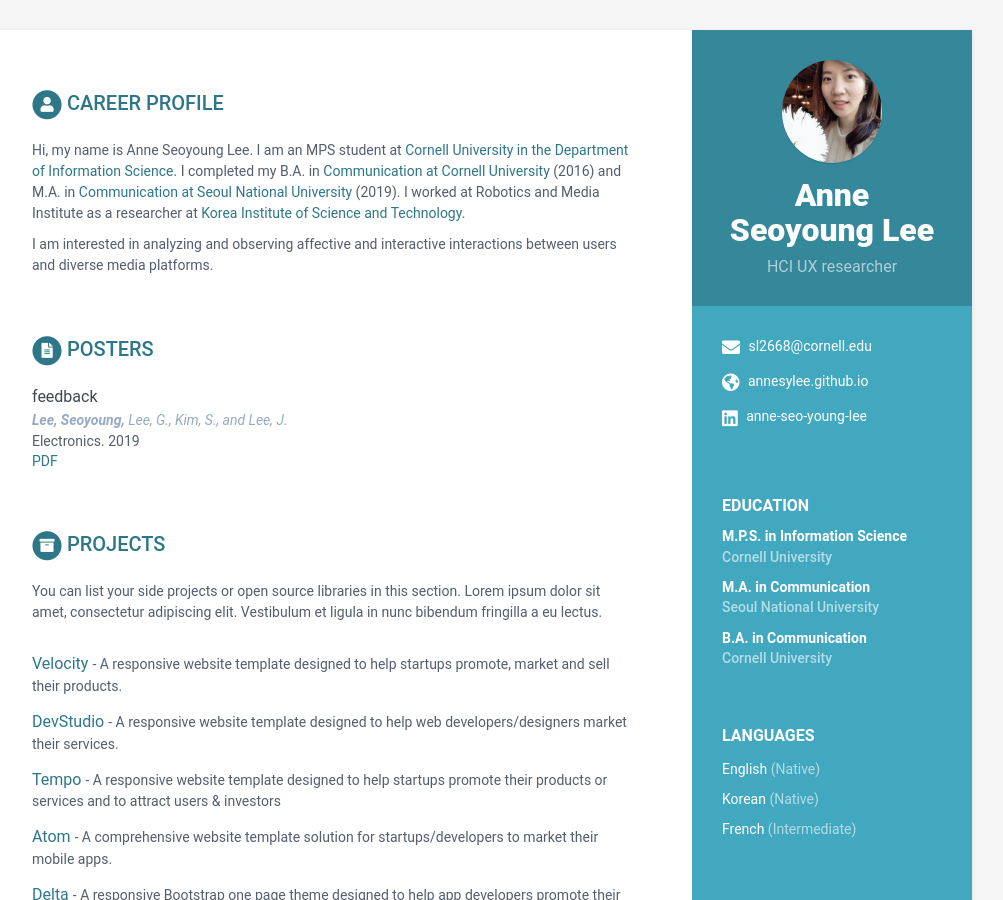
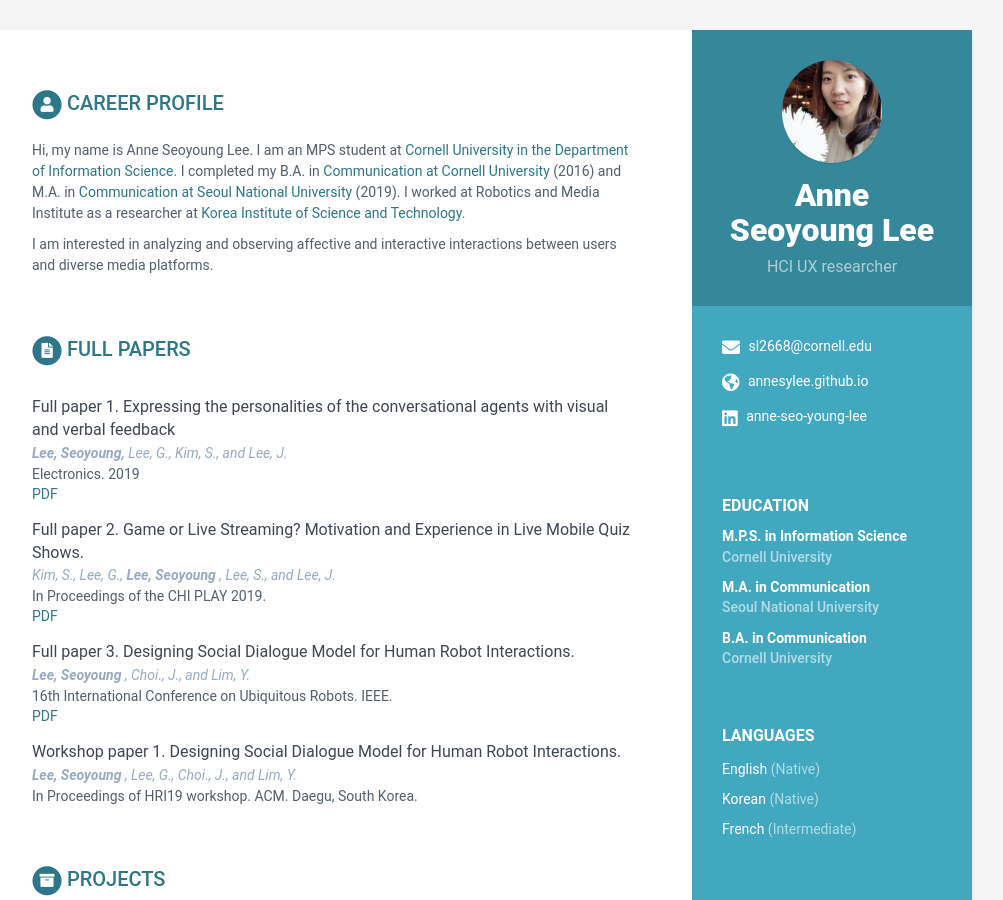
Before and after one commit to annesylee/annesylee.github.io, a Jekyll site: the page built from index.html, in a window 1280 px wide and 900 px high. Shown: the whole window, without its empty margins (168-1171 px from the left). Built offline with Jekyll 4.4.1, drawn with Linux system fonts in a browser that asks for light colours.

Commit message:
Update data.yml

```diff
--- a/_data/data.yml
+++ b/_data/data.yml
@@ -64,25 +64,22 @@
     title: Full Papers
     intro: |
     papers:
-      - title: Expressing the personalities of the conversational agents with visual and verbal feedback
+      - title: Full paper 1. Expressing the personalities of the conversational agents with visual and verbal feedback
         authors: <strong> Lee, Seoyoung, </strong> Lee, G., Kim, S., and Lee, J.
         conference: Electronics. 2019 <br><a href = "Electronics.pdf"> PDF</a></br>
 
-      - title: Game or Live Streaming? Motivation and Experience in Live Mobile Quiz Shows.
+      - title: Full paper 2. Game or Live Streaming? Motivation and Experience in Live Mobile Quiz Shows.
         authors: Kim, S., Lee, G., <strong> Lee, Seoyoung </strong>, Lee, S., and Lee, J.
         conference: In Proceedings of the CHI PLAY 2019. <br><a href= "CHIPLAY19.pdf"> PDF</a></br>
 
-      - title: Designing Social Dialogue Model for Human Robot Interactions.
+      - title: Full paper 3. Designing Social Dialogue Model for Human Robot Interactions.
         authors: <strong> Lee, Seoyoung </strong>, Choi., J., and Lim, Y.
         conference: 16th International Conference on Ubiquitous Robots. IEEE. <br><a href="UR2019.pdf"> PDF</a></br>
 
-publications:
-    title: Posters
-    intro:
-    papers:
-      - title: feedback
-        authors: <strong> Lee, Seoyoung, </strong> Lee, G., Kim, S., and Lee, J.
-        conference: Electronics. 2019 <br><a href = "Electronics.pdf"> PDF</a></br>
+      - title: Workshop paper 1. Designing Social Dialogue Model for Human Robot Interactions.
+        authors: <strong> Lee, Seoyoung </strong>, Lee, G., Choi., J., and Lim, Y.
+        conference: In Proceedings of HRI19 workshop. ACM. Daegu, South Korea.
+
 
 
 experiences:
```
